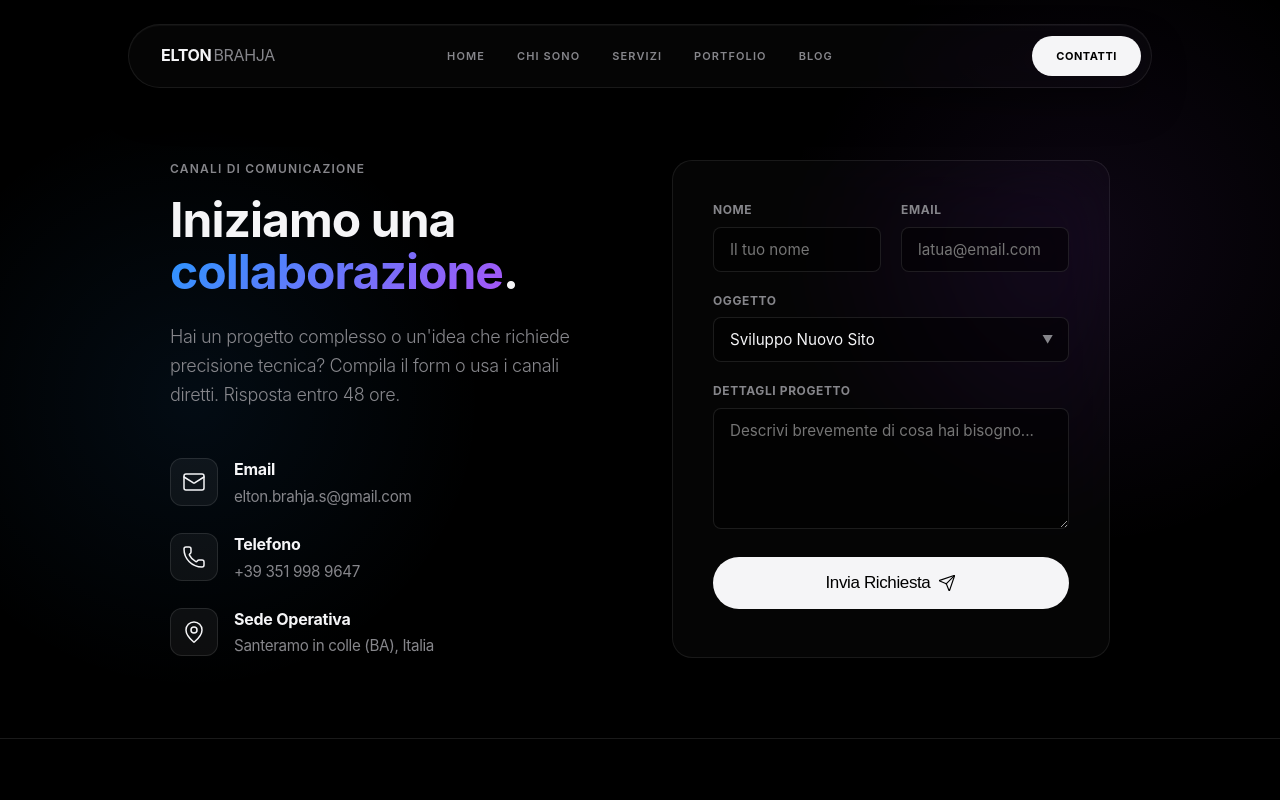
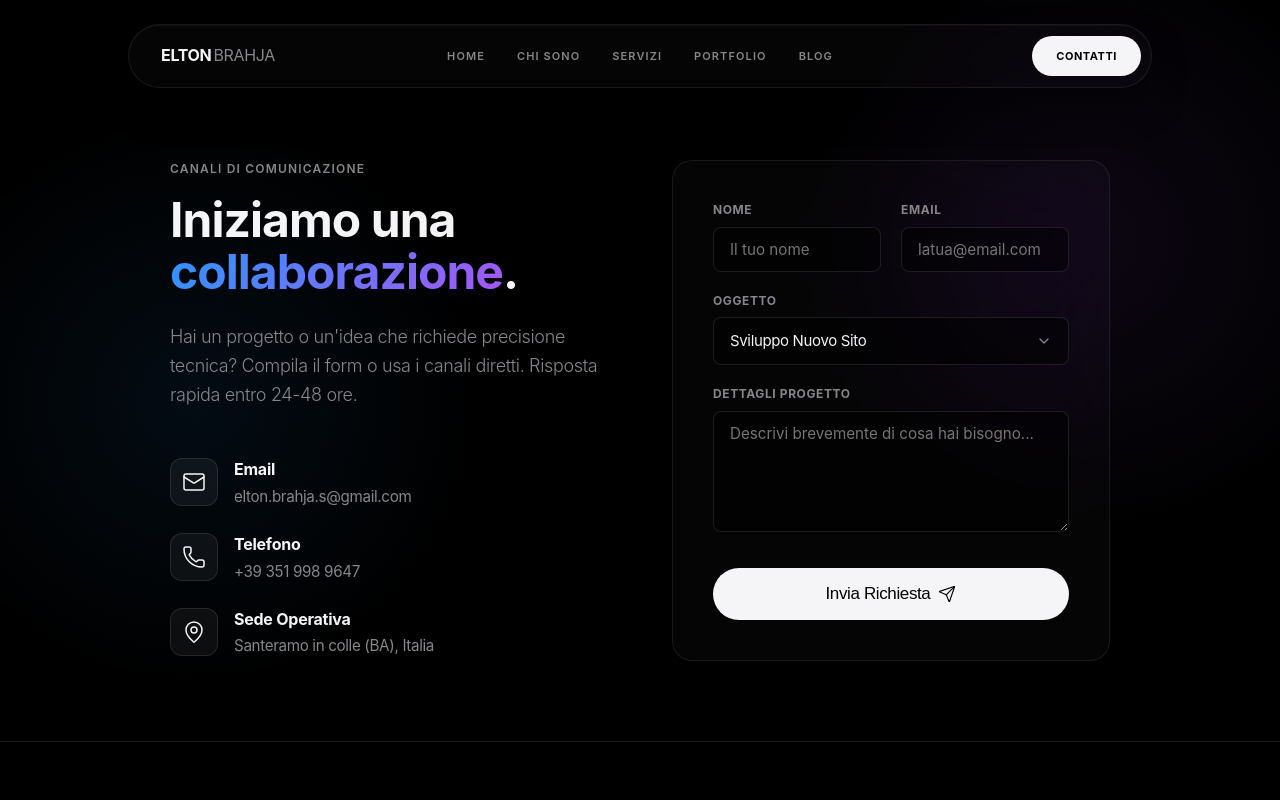
Before and after one commit to eltonbrahja/myPortfolio, a React (Vite) app: page /contact in a window 1280 px wide. Shown: the top 800 px of the page. Built offline with nearby package versions, Linux system fonts and the light colour scheme.

Commit message:
feat: Implement Home and Contact pages, including a contact form with custom dropdown, animated hero section, and dedicated styling.

```diff
--- a/src/pages/Contact.css
+++ b/src/pages/Contact.css
@@ -114,35 +114,78 @@
   transition: border-color 0.3s ease;
 }
 
-.form-group option {
-  background-color: var(--bg-color);
+.form-group input:focus,
+.form-group textarea:focus {
+  outline: none;
+  border-color: var(--text-secondary);
 }
 
-.form-group input:focus,
-.form-group textarea:focus,
-.form-group select:focus {
-  outline: none;
-  border-color: var(--accent-color);
+/* Custom Select */
+.custom-select-container {
+  position: relative;
+  width: 100%;
 }
 
-.form-group select {
-  appearance: none;
+.custom-select-trigger {
+  width: 100%;
+  background: rgba(0, 0, 0, 0.5);
+  border: 1px solid rgba(255, 255, 255, 0.1);
+  border-radius: 8px;
+  padding: 12px 16px;
+  color: var(--text-primary);
+  font-size: 15px;
   cursor: pointer;
+  display: flex;
+  justify-content: space-between;
+  align-items: center;
+  transition: all 0.3s ease;
 }
 
-.select-wrapper {
-  position: relative;
+.custom-select-trigger:hover, .custom-select-trigger.open {
+  border-color: var(--text-secondary);
 }
 
-.select-wrapper::after {
-  content: '▼';
-  font-size: 0.7rem;
+.select-icon {
   color: var(--text-secondary);
+  transition: transform 0.3s ease;
+}
+
+.select-icon.open {
+  transform: rotate(180deg);
+}
+
+.custom-select-options {
   position: absolute;
-  right: 16px;
-  top: 50%;
-  transform: translateY(-50%);
-  pointer-events: none;
+  top: calc(100% + 8px);
+  left: 0;
+  width: 100%;
+  margin: 0;
+  padding: 8px !important;
+  list-style: none;
+  z-index: 50;
+  display: flex;
+  flex-direction: column;
+  gap: 4px;
+}
+
+.custom-select-option {
+  padding: 12px 16px;
+  border-radius: 8px;
+  cursor: pointer;
+  font-size: 15px;
+  color: var(--text-secondary);
+  transition: all 0.2s ease;
+}
+
+.custom-select-option:hover {
+  background: rgba(255, 255, 255, 0.1);
+  color: var(--text-primary);
+}
+
+.custom-select-option.selected {
+  background: rgba(255, 255, 255, 0.05);
+  color: var(--text-primary);
+  font-weight: 500;
 }
 
 .form-group textarea {
--- a/src/pages/Contact.jsx
+++ b/src/pages/Contact.jsx
@@ -1,10 +1,32 @@
-import React from 'react';
-import { Mail, Phone, MapPin, Send } from 'lucide-react';
+import React, { useState, useEffect, useRef } from 'react';
+import { Mail, Phone, MapPin, Send, ChevronDown } from 'lucide-react';
+import { motion, AnimatePresence } from 'framer-motion';
 import PageTransition from '../components/PageTransition';
 import GlassCard from '../components/GlassCard';
 import './Contact.css';
 
 const Contact = () => {
+  const [subjectOpen, setSubjectOpen] = useState(false);
+  const [selectedSubject, setSelectedSubject] = useState("Sviluppo Nuovo Sito");
+  const selectRef = useRef(null);
+
+  const subjectOptions = [
+    "Sviluppo Nuovo Sito",
+    "Restyling / Ottimizzazione",
+    "Consulenza Tecnica",
+    "Altro"
+  ];
+
+  useEffect(() => {
+    const handleClickOutside = (e) => {
+      if (selectRef.current && !selectRef.current.contains(e.target)) {
+        setSubjectOpen(false);
+      }
+    };
+    document.addEventListener("mousedown", handleClickOutside);
+    return () => document.removeEventListener("mousedown", handleClickOutside);
+  }, []);
+
   return (
     <PageTransition>
       <div className="contact-container">
@@ -17,8 +39,8 @@ const Contact = () => {
               <span className="text-gradient">collaborazione</span>.
             </h2>
             <p className="contact-desc">
-              Hai un progetto complesso o un'idea che richiede precisione tecnica?
-              Compila il form o usa i canali diretti. Risposta entro 48 ore.
+              Hai un progetto o un'idea che richiede precisione tecnica?
+              Compila il form o usa i canali diretti. Risposta rapida entro 24-48 ore.
             </p>
 
             <div className="contact-methods">
@@ -59,15 +81,41 @@ const Contact = () => {
                 </div>
               </div>
 
-              <div className="form-group">
-                <label htmlFor="subject">Oggetto</label>
-                <div className="select-wrapper">
-                  <select id="subject" name="subject">
-                    <option value="Sviluppo Web">Sviluppo Nuovo Sito</option>
-                    <option value="Restyling">Restyling / Ottimizzazione</option>
-                    <option value="Consulenza">Consulenza Tecnica</option>
-                    <option value="Altro">Altro</option>
-                  </select>
+              <div className="form-group" ref={selectRef}>
+                <label>Oggetto</label>
+                <div className="custom-select-container">
+                  <div
+                    className={`custom-select-trigger ${subjectOpen ? 'open' : ''}`}
+                    onClick={() => setSubjectOpen(!subjectOpen)}
+                  >
+                    {selectedSubject}
+                    <ChevronDown size={16} className={`select-icon ${subjectOpen ? 'open' : ''}`} />
+                  </div>
+
+                  <AnimatePresence>
+                    {subjectOpen && (
+                      <motion.ul
+                        initial={{ opacity: 0, y: -10, scale: 0.95 }}
+                        animate={{ opacity: 1, y: 0, scale: 1 }}
+                        exit={{ opacity: 0, y: -10, scale: 0.95 }}
+                        transition={{ duration: 0.2 }}
+                        className="custom-select-options glass-panel"
+                      >
+                        {subjectOptions.map((opt, i) => (
+                          <li
+                            key={i}
+                            onClick={() => { setSelectedSubject(opt); setSubjectOpen(false); }}
+                            className={`custom-select-option ${selectedSubject === opt ? 'selected' : ''}`}
+                          >
+                            {opt}
+                          </li>
+                        ))}
+                      </motion.ul>
+                    )}
+                  </AnimatePresence>
+
+                  {/* Hidden input to ensure Formspree gets the value */}
+                  <input type="hidden" name="subject" value={selectedSubject} />
                 </div>
               </div>
 
@@ -76,7 +124,7 @@ const Contact = () => {
                 <textarea id="message" name="message" rows="5" required placeholder="Descrivi brevemente di cosa hai bisogno..."></textarea>
               </div>
 
-              <button type="submit" className="submit-btn">
+              <button type="submit" className="submit-btn" style={{marginTop: '16px'}}>
                 Invia Richiesta <Send size={18} strokeWidth={1.5} />
               </button>
             </form>
--- a/src/pages/Home.jsx
+++ b/src/pages/Home.jsx
@@ -45,9 +45,9 @@ const Home = () => {
               transition={{ duration: 1, delay: 0.6, ease: [0.16, 1, 0.3, 1] }}
               className="hero-description"
             >
-              Unisco il rigore del metodo scientifico alle tecnologie web più recenti.
-              Non creo semplici siti vetrina, ma piattaforme veloci e moderne
-              progettate per far crescere la tua attività.
+              Oggi le aziende che non hanno un sito moderno perdono clienti e visibilità.
+              Sviluppo soluzioni web performanti e su misura per catturare la
+              tua audience, comunicare valore e far crescere concretamente il tuo business.
             </motion.p>
 
             <motion.div
```
